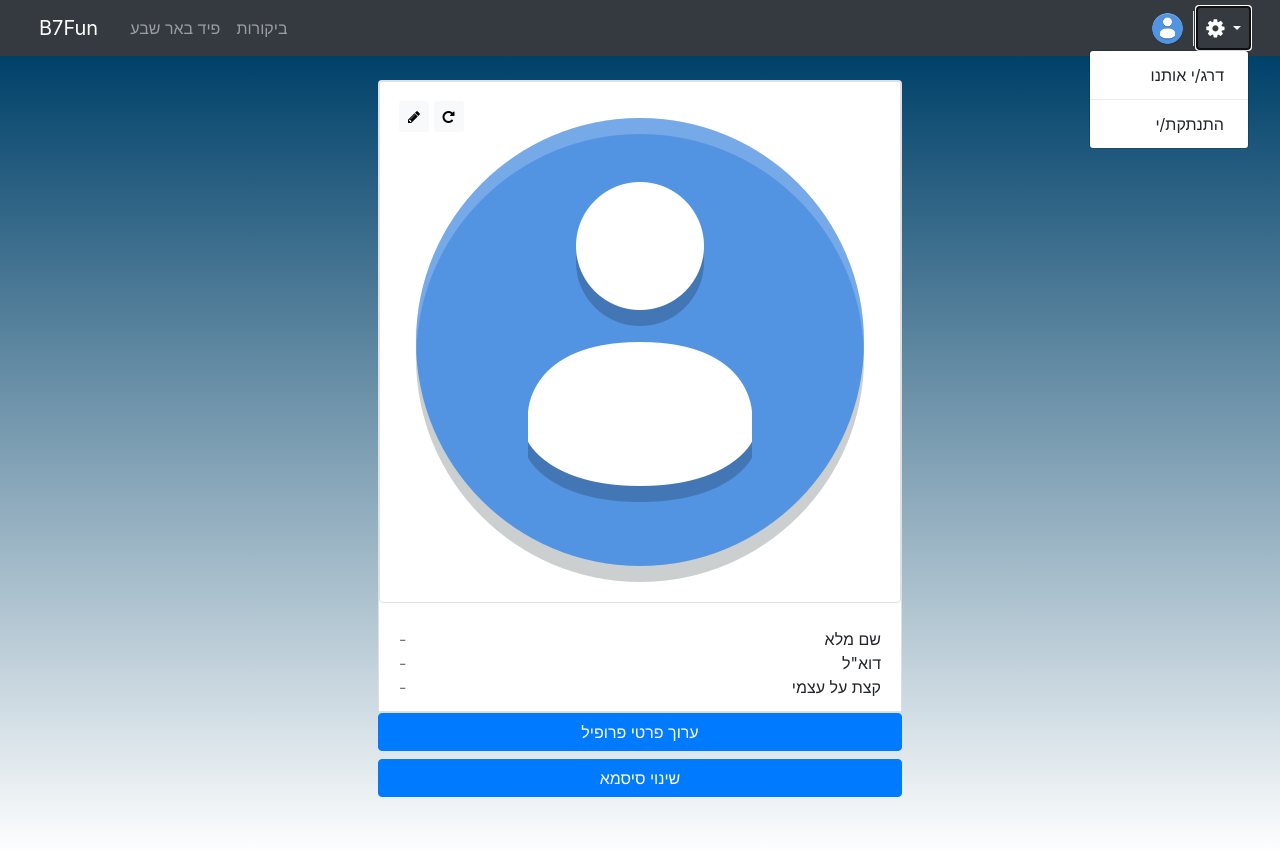
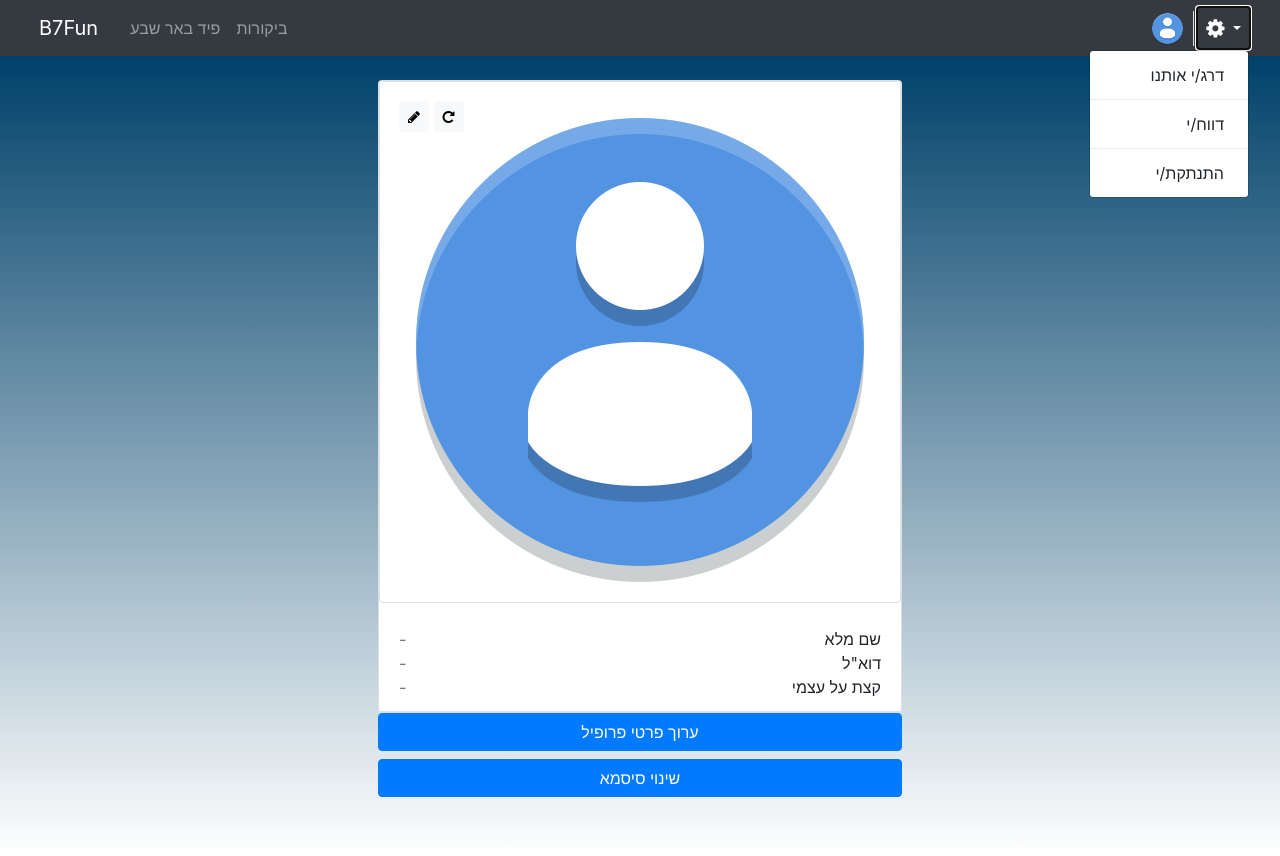
Before and after one commit to leorrose/B7Fun, a Django app: page /Profile/my_profile/ in a window 1280 px wide, after a click that opens the changed part. Run offline with Django 3.2, Linux system fonts and the light colour scheme; the visitor is signed in with stand-in values (Sample User, id 1); data comes from the database, SQL or seed files in the repository; some libraries are stand-ins or nearby versions.

Commit message:
PM2020T17-89 As a resident, I can send admin alerts about services and locations in order to help maintain sites data and B7Fun application.

```diff
--- a/B7FunDjango/B7FunDjango/settings.py
+++ b/B7FunDjango/B7FunDjango/settings.py
@@ -50,6 +50,7 @@ INSTALLED_APPS = [
     'reviews',
     'chat',
     'channels',
+    'reports',
 ]
 
 MIDDLEWARE = [
--- a/B7FunDjango/B7FunDjango/urls.py
+++ b/B7FunDjango/B7FunDjango/urls.py
@@ -17,6 +17,7 @@ urlpatterns = [
     path('Profile/', include('Profile.urls')),
     path('posts/', include('postsFeed.urls')),
     path('reviews/', include('reviews.urls')),
+    path('reports/', include('reports.urls')),
     path('chat/', include('chat.urls')),
     path('password-reset/',
          auth_views.PasswordResetView.as_view(
--- a/B7FunDjango/templates/baseWithNav.html
+++ b/B7FunDjango/templates/baseWithNav.html
@@ -82,6 +82,8 @@
                         <div class="dropdown-menu dropdown-menu-right" aria-labelledby="navbarDropdown">
                             <a class="dropdown-item text-right" href="{% url 'reviews:review' %}" dir="rtl"> דרג/י אותנו </a>
                             <div class="dropdown-divider"></div>
+                            <a class="dropdown-item text-right" href="{% url 'reports:report' %}">דווח/י</a>
+                            <div class="dropdown-divider"></div>
                             <a class="dropdown-item text-right" href="{% url 'accounts:logout' %}" dir="rtl"> התנתקת/י </a>
                         </div>
                     </li>
```
